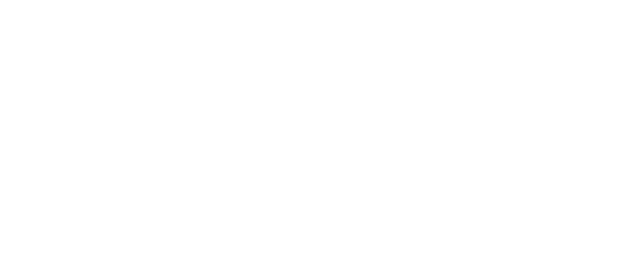
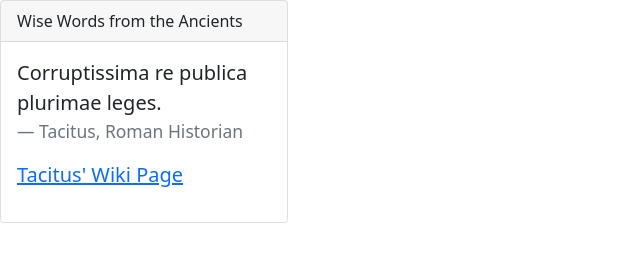
Before and after one commit to XccelerateOrg/FTWD_Web_Day_04, a plain HTML site: page Exercise_A/index.html in a window 1280 px wide. Shown: the whole page, without its empty margins (0-640 px from the left). Drawn offline with nearby package versions, Linux system fonts and the light colour scheme.

Commit message:
Unfinished Day 4 Exercise

```diff
--- a/Exercise_A/index.html
+++ b/Exercise_A/index.html
@@ -5,41 +5,25 @@
     <meta name="viewport" content="width=device-width, initial-scale=1" />
 
     <title>Solution for day 4 using Bootstrap v4</title>
-
-    <!--
-      This is where we declare all of the external libraries our page uses
-
-      You will need:
-      Animate CSS
-      Bootstrap CSS
-      You own custom stylesheet
-      FontAwesome
-
-      Refer to the Practice directory
-    -->
+    <!-- CSS Bootstrap -->
+    <link href="https://cdn.jsdelivr.net/npm/bootstrap@5.1.3/dist/css/bootstrap.min.css" rel="stylesheet" integrity="sha384-1BmE4kWBq78iYhFldvKuhfTAU6auU8tT94WrHftjDbrCEXSU1oBoqyl2QvZ6jIW3" crossorigin="anonymous">
   </head>
 
   <!-- Nav bar setup -->
 
   <body data-spy="scroll" data-target=".navbar">
-    <!-- data-spy="scroll" data-target=".navbar" data-offset="50" -->
-    <!--Allows us to track the progress of the scroll -->
-    <!-- Nav bar items -->
-
-    <!-- Can use Jumbotron -->
-    <!-- Second Section -->
-
-    <!-- Four icons -->
-    <!-- Four pictures with overlay etc -->
-    <!-- contact me container -->
-
-    <!-- All scripts we need jquery, bootstrap, smooth scroll, local script -->
-
-    <!--
-      All of your script tags for your JavaScript Bootstrap components, refer to the Practice folder
-
-      If you do not use CSS to do smooth scroll then... You need the CDN for Smooth Scroll
-      Your custom JavaScript
-     -->
+    <!-- Card Widget Implementation -->
+    <div class="card" style="width: 18rem;">
+      <div class="card-header">Wise Words from the Ancients</div>
+      <div class="card-body">
+        <blockquote class="blockquote md-0">
+          <p>Corruptissima re publica plurimae leges.</p>
+          <footer class="blockquote-footer">Tacitus, Roman Historian</footer>
+          <a href="https://en.wikipedia.org/wiki/Tacitus" class="card-link">Tacitus' Wiki Page</a>
+        </blockquote>
+      </div>
+    </div>
+    <!-- JS Bootstrap -->
+    <script src="https://cdn.jsdelivr.net/npm/bootstrap@5.1.3/dist/js/bootstrap.bundle.min.js" integrity="sha384-ka7Sk0Gln4gmtz2MlQnikT1wXgYsOg+OMhuP+IlRH9sENBO0LRn5q+8nbTov4+1p" crossorigin="anonymous"></script>
   </body>
 </html>
```
Also changed, not shown: README.md.
